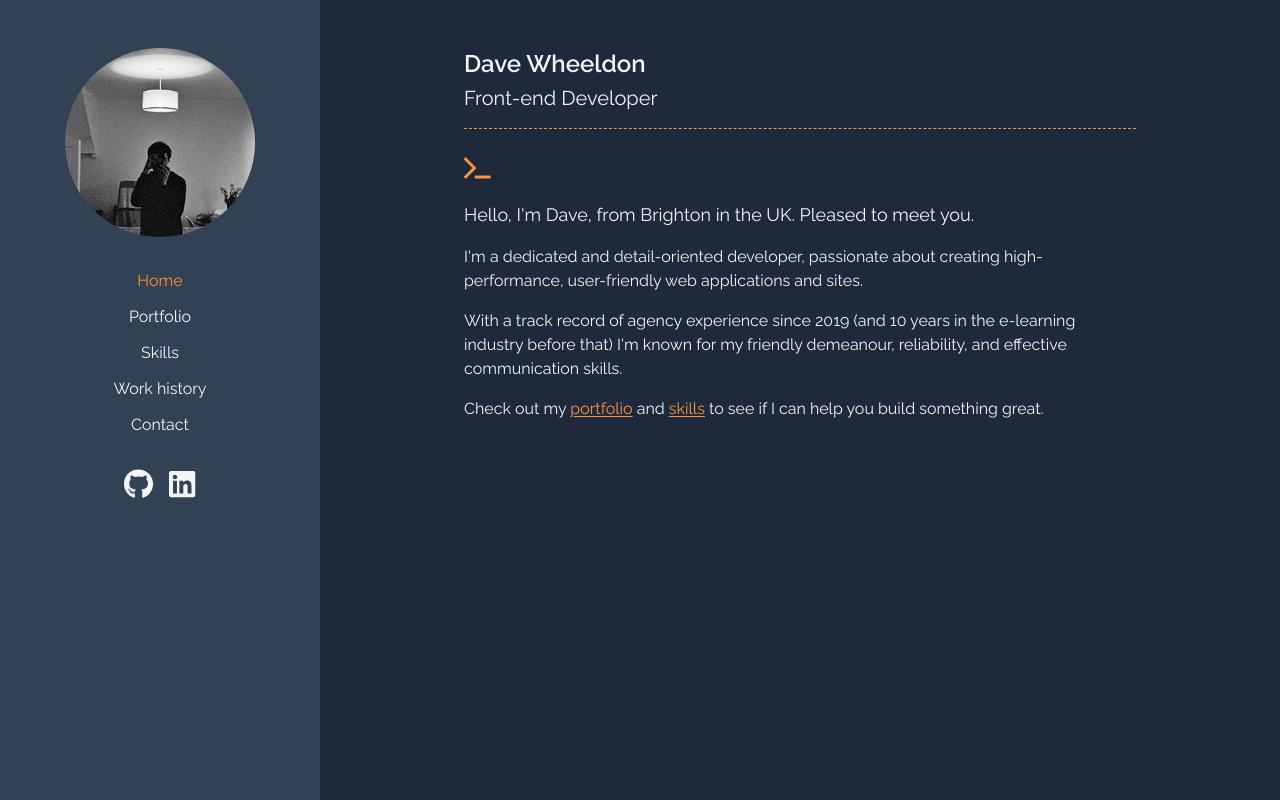
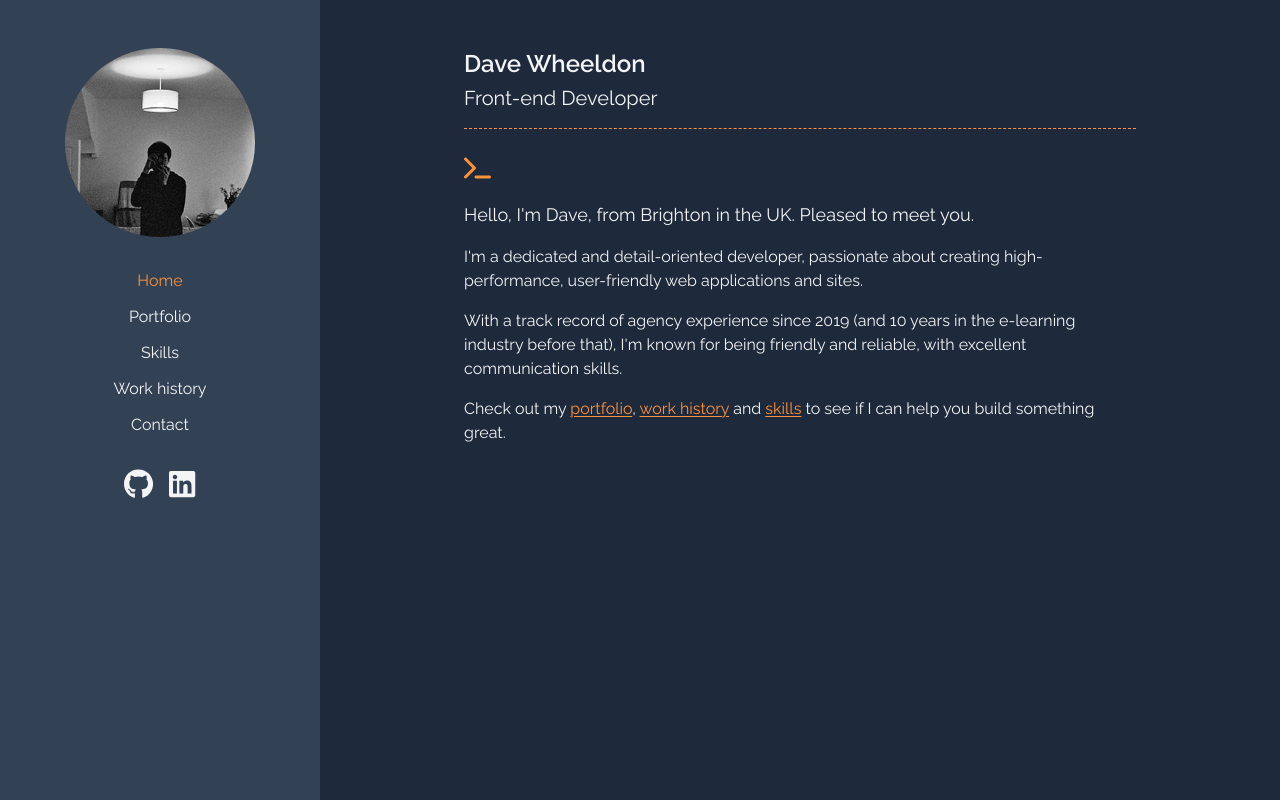
Before and after one commit to dwheeldo/dev-resume, a React (Create React App) app: page / in a window 1280 px wide. Built offline with nearby package versions, Linux system fonts and the light colour scheme.

Commit message:
Minor styling and content updates

```diff
--- a/src/components/Main.tsx
+++ b/src/components/Main.tsx
@@ -21,7 +21,7 @@ const Main = () => {
     <main className="w-full max-w-screen-md mx-auto px-4 py-8 md:p-8 lg:p-12">
       <div className="pb-4 mb-6 border-b border-orange-400 border-dashed">
         <NavLink to="/" className="block mb-1 no-underline" aria-label="Navigate to homepage">
-          <HeadingEl className="h1 mb-0">
+          <HeadingEl className="h1">
             Dave Wheeldon
           </HeadingEl>
         </NavLink>
--- a/src/css/index.css
+++ b/src/css/index.css
@@ -21,7 +21,7 @@
 
   h1,
   .h1 {
-    @apply text-xl leading-none font-semibold mb-3 lg:text-2xl;
+    @apply text-xl leading-none font-semibold lg:text-2xl;
   }
 
   h2 {
--- a/src/pages/Home.tsx
+++ b/src/pages/Home.tsx
@@ -13,9 +13,9 @@ const Home = () => {
 
       <p>I'm a dedicated and detail-oriented developer, passionate about creating high-performance, user-friendly web applications and sites.</p>
 
-      <p>With a track record of agency experience since 2019 (and 10 years in the e-learning industry before that) I'm known for my friendly demeanour, reliability, and effective communication skills.</p>
+      <p>With a track record of agency experience since 2019 (and 10 years in the e-learning industry before that), I'm known for being friendly and reliable, with excellent communication skills.</p>
 
-      <p>Check out my <NavLink to="/portfolio" className="text-orange-400">portfolio</NavLink> and <NavLink to="/skills" className="text-orange-400">skills</NavLink> to see if I can help you build something great.</p>
+      <p>Check out my <NavLink to="/portfolio" className="text-orange-400">portfolio</NavLink>, <NavLink to="/work" className="text-orange-400">work history</NavLink> and <NavLink to="/skills" className="text-orange-400">skills</NavLink> to see if I can help you build something great.</p>
     </div>
   )
 }
--- a/src/pages/Work.tsx
+++ b/src/pages/Work.tsx
@@ -1,14 +1,11 @@
-import { FontAwesomeIcon } from '@fortawesome/react-fontawesome';
 import { faHistory } from '@fortawesome/free-solid-svg-icons';
+import Title from '../components/Title';
 import Panel from '../components/Panel';
 
 const Work = () => {
   return (
     <div className="">
-      <h1 className="text-orange-400 mb-4">
-        <FontAwesomeIcon icon={faHistory} className="mr-2"/>
-        Work history
-      </h1>
+      <Title text="Work history" icon={faHistory} />
 
       <ul className="-mb-2">
         <Panel>
```
